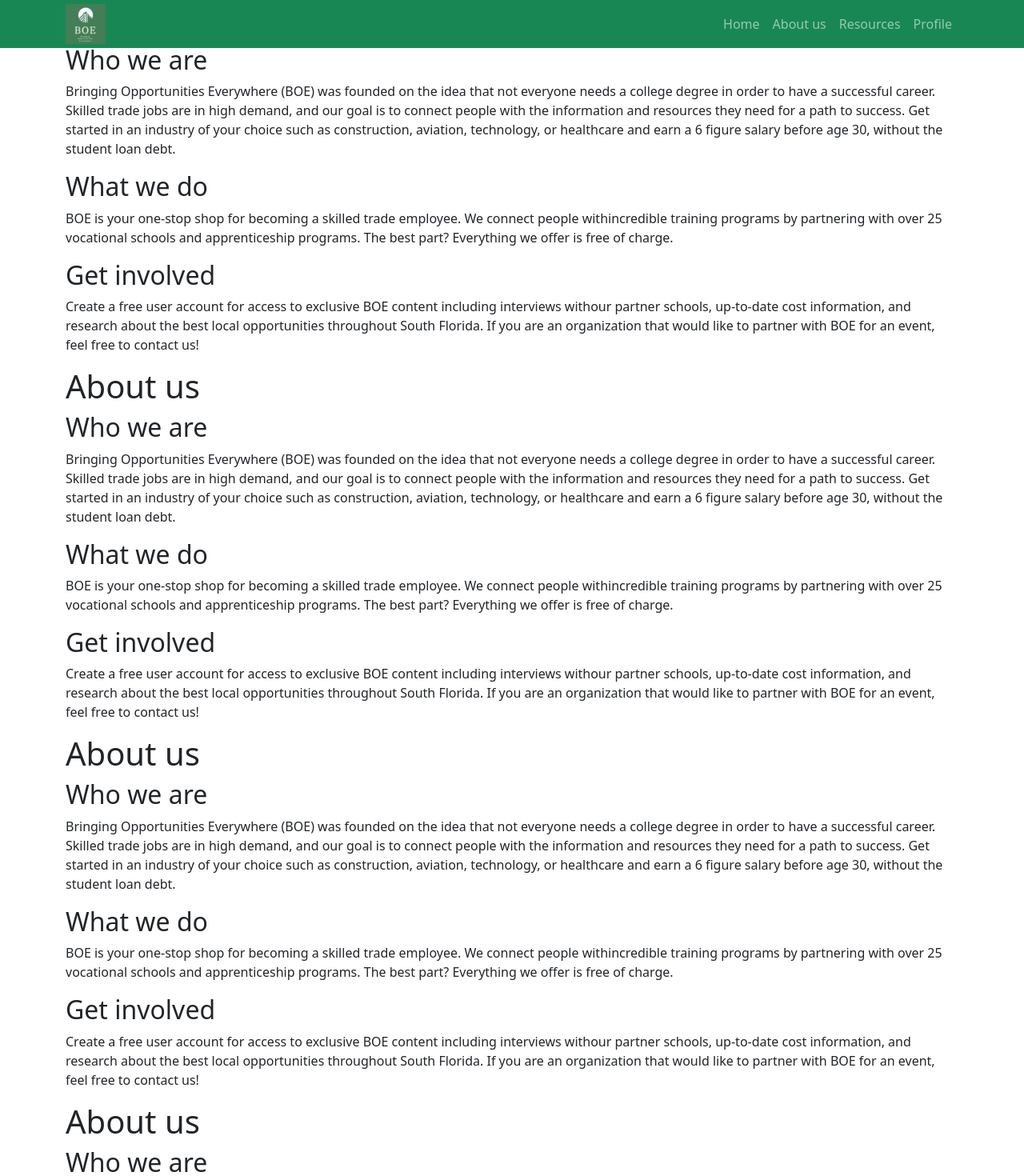
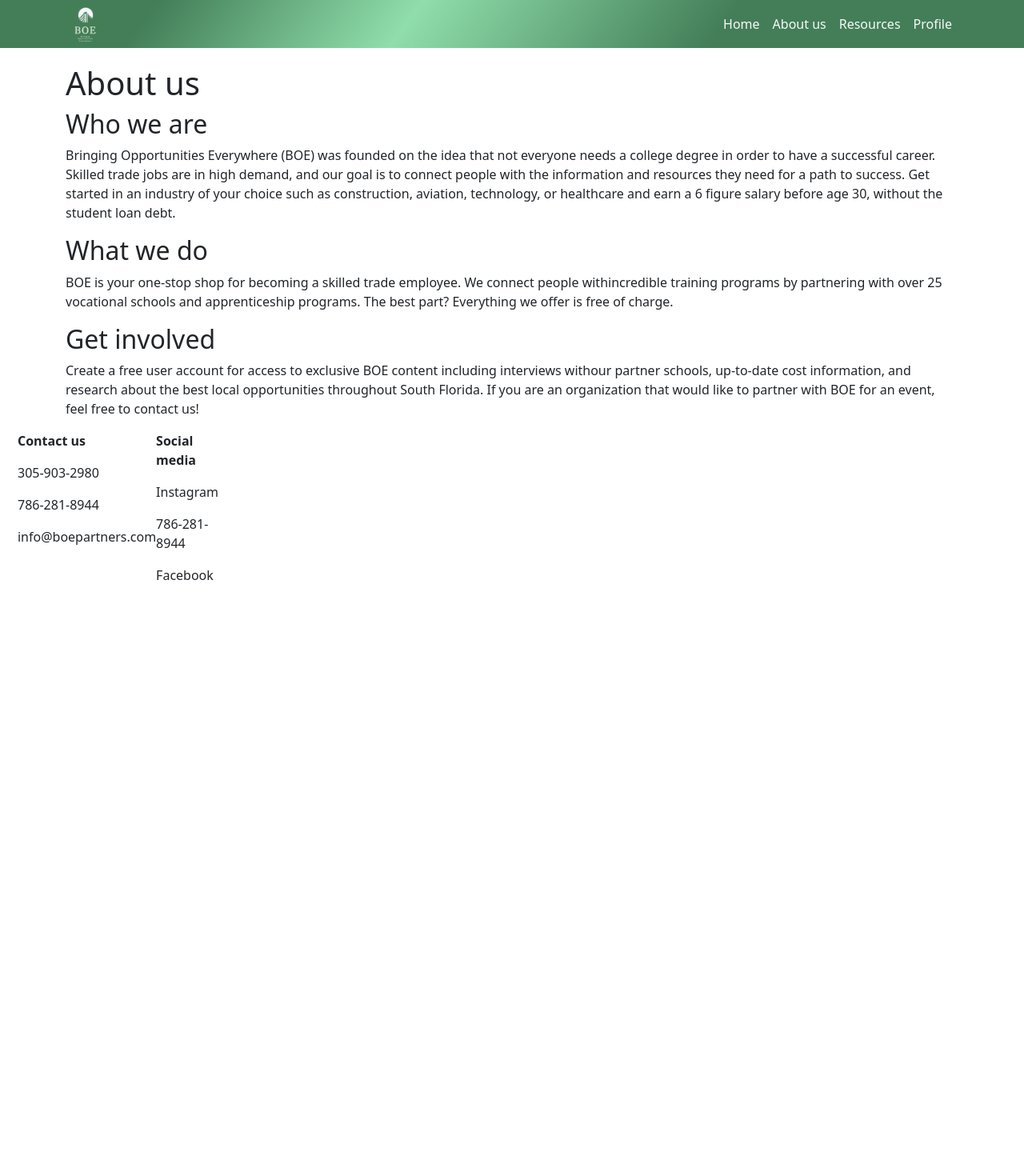
Before and after one commit to camilasandovals/boe_app, a React (Create React App) app: page /about in a window 1280 px wide. Shown: the top 1470 px of the page at 80% size. After the commit the page ends 800 px from the top, so only its background shows below. Built offline with nearby package versions, Linux system fonts and the light colour scheme; the HTML template or start-up script is replaced by a standard one.

Commit message:
made nav bar

```diff
--- a/src/components/LoginForm.jsx
+++ b/src/components/LoginForm.jsx
@@ -3,7 +3,6 @@
 
 export default function Login() {
     return(
-        <AppLayout>
             <Form className="form">
                 <Form.Group className="mb-3" controlId="formBasicEmail">
                     <Form.Label>Email address</Form.Label>
@@ -17,13 +16,9 @@
                     <Form.Label>Password</Form.Label>
                     <Form.Control type="password" placeholder="Password" />
                 </Form.Group>
-                <Form.Group className="mb-3" controlId="formBasicCheckbox">
-                    <Form.Check type="checkbox" label="Check me out" />
-                </Form.Group>
-                <Button variant="primary" type="submit">
+                <button  type="submit">
                     Submit
-                </Button>
+                </button>
                 </Form>
-        </AppLayout>
     )
 }
--- a/src/layout/Footer.jsx
+++ b/src/layout/Footer.jsx
@@ -1,7 +1,7 @@
 export default function Footer() {
     return(
-        <footer className="footer-container">
-        <div className="footer-div">
+        <footer style={{ position: "fixed"}}>
+        <div style={{ paddingLeft: "8%", paddingRight:"8%", display: "flex", justifyContent: "space-between"  }}>
             <div>
                 <p><strong>Contact us</strong></p>
                 <p>305-903-2980</p>
--- a/src/layout/NavMenu.jsx
+++ b/src/layout/NavMenu.jsx
@@ -2,7 +2,7 @@
 import { Link } from "react-router-dom"
 export default function NavMenu() {
     return(
-        <Navbar fixed='top' className="p-0"bg="success" variant="dark" expand="md">
+        <Navbar fixed='top' className="p-0 nav" variant="dark" expand="md">
         <Container>
           <Navbar.Brand href="#home"><img src="./images/boe.png" alt="BOE logo" height="50"/>
           </Navbar.Brand>
--- a/src/pages/About.jsx
+++ b/src/pages/About.jsx
@@ -4,67 +4,7 @@
 export default function About() {
     return(
         <AppLayout>
-            <Container>
-                <h1>About us</h1>
-                <Row>
-                    <h2>Who we are</h2>
-                    <p>Bringing Opportunities Everywhere (BOE) was founded on the idea that not everyone needs a college degree in order to have a successful career. Skilled trade jobs are in high demand, and our goal is to connect people with the information and resources they need for a path to success. Get started in an industry of your choice such as construction, aviation, technology, or healthcare and earn a 6 figure salary before age 30, without the student loan debt.</p>
-                </Row>
-                <Row>
-                    <h2>What we do</h2>
-                    <p>BOE is your one-stop shop for becoming a skilled trade employee. We connect people withincredible training programs by partnering with over 25 vocational schools and apprenticeship programs. The best part? Everything we offer is free of charge.</p>
-                </Row>
-                <Row>
-                    <h2>Get involved</h2>
-                    <p>
-                    Create a free user account for access to exclusive BOE content including interviews withour partner schools, up-to-date cost information, and research about the best local opportunities throughout South Florida. If you are an organization that would like to partner with BOE for an event, feel free to contact us!
-                    </p>
-                </Row>
-                <h1>About us</h1>
-                <Row>
-                    <h2>Who we are</h2>
-                    <p>Bringing Opportunities Everywhere (BOE) was founded on the idea that not everyone needs a college degree in order to have a successful career. Skilled trade jobs are in high demand, and our goal is to connect people with the information and resources they need for a path to success. Get started in an industry of your choice such as construction, aviation, technology, or healthcare and earn a 6 figure salary before age 30, without the student loan debt.</p>
-                </Row>
-                <Row>
-                    <h2>What we do</h2>
-                    <p>BOE is your one-stop shop for becoming a skilled trade employee. We connect people withincredible training programs by partnering with over 25 vocational schools and apprenticeship programs. The best part? Everything we offer is free of charge.</p>
-                </Row>
-                <Row>
-                    <h2>Get involved</h2>
-                    <p>
-                    Create a free user account for access to exclusive BOE content including interviews withour partner schools, up-to-date cost information, and research about the best local opportunities throughout South Florida. If you are an organization that would like to partner with BOE for an event, feel free to contact us!
-                    </p>
-                </Row>
-                <h1>About us</h1>
-                <Row>
-                    <h2>Who we are</h2>
-                    <p>Bringing Opportunities Everywhere (BOE) was founded on the idea that not everyone needs a college degree in order to have a successful career. Skilled trade jobs are in high demand, and our goal is to connect people with the information and resources they need for a path to success. Get started in an industry of your choice such as construction, aviation, technology, or healthcare and earn a 6 figure salary before age 30, without the student loan debt.</p>
-                </Row>
-                <Row>
-                    <h2>What we do</h2>
-                    <p>BOE is your one-stop shop for becoming a skilled trade employee. We connect people withincredible training programs by partnering with over 25 vocational schools and apprenticeship programs. The best part? Everything we offer is free of charge.</p>
-                </Row>
-                <Row>
-                    <h2>Get involved</h2>
-                    <p>
-                    Create a free user account for access to exclusive BOE content including interviews withour partner schools, up-to-date cost information, and research about the best local opportunities throughout South Florida. If you are an organization that would like to partner with BOE for an event, feel free to contact us!
-                    </p>
-                </Row>
-                <h1>About us</h1>
-                <Row>
-                    <h2>Who we are</h2>
-                    <p>Bringing Opportunities Everywhere (BOE) was founded on the idea that not everyone needs a college degree in order to have a successful career. Skilled trade jobs are in high demand, and our goal is to connect people with the information and resources they need for a path to success. Get started in an industry of your choice such as construction, aviation, technology, or healthcare and earn a 6 figure salary before age 30, without the student loan debt.</p>
-                </Row>
-                <Row>
-                    <h2>What we do</h2>
-                    <p>BOE is your one-stop shop for becoming a skilled trade employee. We connect people withincredible training programs by partnering with over 25 vocational schools and apprenticeship programs. The best part? Everything we offer is free of charge.</p>
-                </Row>
-                <Row>
-                    <h2>Get involved</h2>
-                    <p>
-                    Create a free user account for access to exclusive BOE content including interviews withour partner schools, up-to-date cost information, and research about the best local opportunities throughout South Florida. If you are an organization that would like to partner with BOE for an event, feel free to contact us!
-                    </p>
-                </Row>
+            <Container className= "about">
                 <h1>About us</h1>
                 <Row>
                     <h2>Who we are</h2>
--- a/src/pages/Home.jsx
+++ b/src/pages/Home.jsx
@@ -13,10 +13,10 @@
                             </video>
                         </div>
                 </div>
+            </header>
                 <Row>
                     <SchoolListing />
                 </Row>
-            </header>
         </AppLayout>
     )
 }
--- a/src/pages/Profile.jsx
+++ b/src/pages/Profile.jsx
@@ -4,7 +4,7 @@
 export default function Profile() {
     return(
         <AppLayout>
-            <Container>
+            <Container className="profile">
                 <Row>
                     <Col>
                         <h1>this is profile</h1>
--- a/src/pages/Resources.jsx
+++ b/src/pages/Resources.jsx
@@ -4,7 +4,7 @@
 export default function Resources() {
     return(
         <AppLayout>
-            <Container>
+            <Container className="resources">
                 <h1>Resources</h1>
                 <Row>
                     <Col>
@@ -22,7 +22,7 @@
                     </Col>
                     <Col>
                         <h2>Exclusive content</h2>
-                        <Button>Create account</Button>
+                        <button>Create account</button>
                     </Col>
                 </Row>
             </Container>
--- a/src/pages/Signup.jsx
+++ b/src/pages/Signup.jsx
@@ -1,10 +1,11 @@
-import { Form, Button} from "react-bootstrap";
+import { Form, Button, Container, Row, Col} from "react-bootstrap";
 import AppLayout from "../layout/AppLayout";
 import Login from "../components/LoginForm";
 
 export default function Signup() {
     return(
         <AppLayout>
+            <h1 style={{color:"black"}}>Sign up</h1>
             <Login />
         </AppLayout>
     )
--- a/src/styles/App.css
+++ b/src/styles/App.css
@@ -1,4 +1,50 @@
+:root {
+  --logo-color: #437e58;
+  --logo-color-hover:#23c483;
+  --logo-color-disabled: rgba(67, 126, 88, 0.1);
 
+  --bg-color-dark: #2d2e2e;
+  --bg-color-mid: #f0f2f5;
+  --bg-color-light: #f8f9fa;
+
+}
+
+.about, .resources, .profile {
+  padding-top: 5em;
+}
+
+/* ------------------------------ BUTTON ------------------------------ */
+button {
+  padding: 0.8em 1.5em;
+  color: #000;
+  background-color: #fff;
+  border: none;
+  border-radius: 45px;
+  box-shadow: 0px 8px 15px rgba(0, 0, 0, 0.1);
+  transition: all 0.3s ease 0s;
+  cursor: pointer;
+  outline: none;
+}
+
+button:hover {
+  background-color:  rgb(101, 155, 120);
+  box-shadow: rgba(67,126,88,1);
+  color: #fff;
+  transform: translateY(-7px);
+}
+
+button:active {
+  transform: translateY(-1px);
+}
+
+/* ------------------------------ NAV ------------------------------ */
+.nav {
+  background: rgb(67,126,88);
+  background: linear-gradient(126deg, rgba(67,126,88,1) 15%, rgba(144,222,171,1)40%, rgba(67,126,88,1) 70%);
+}
+.nav a {
+  color: var(--bg-color-light);
+}
 .form {
     padding: 60px;
     text-align: center;
@@ -27,30 +73,16 @@
 
 
 /* -------- Footer -------- */
-
-.footer-container{
+/*
+footer{
   padding-top: 20px;
   padding-bottom: 10px;
   background-color: #EEEEEE;
+  color: rgb(121, 121, 121);
   bottom: 0;
   width: 100%;
+  padding-left: 20%;
 
-}
-footer p{
-  color: rgb(121, 121, 121);
-
-
-}
-.footer-div{
-  padding-left: 4%;
-  padding-right: 4%;
   justify-content: space-between;
   display: flex;
-}
-
-@media (min-width: 600px) {
-  footer div {
-    padding-left: 16%;
-    padding-right: 16%;
-  }
-}
+} */
```
